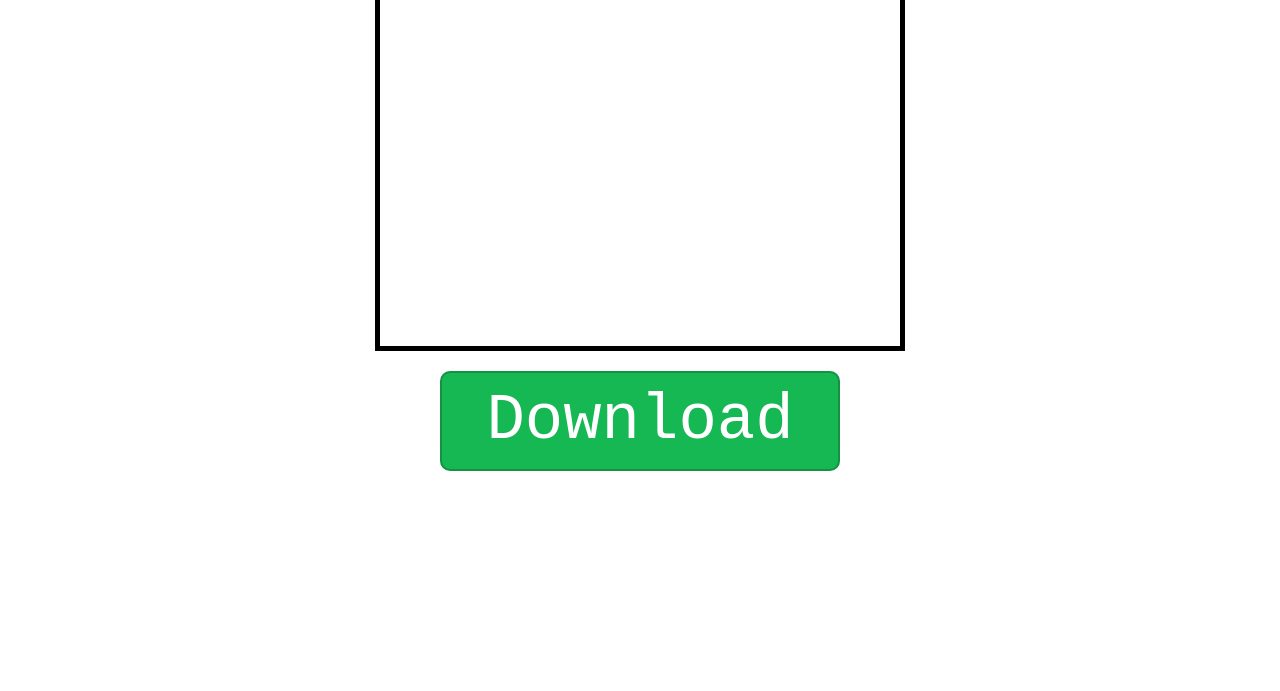
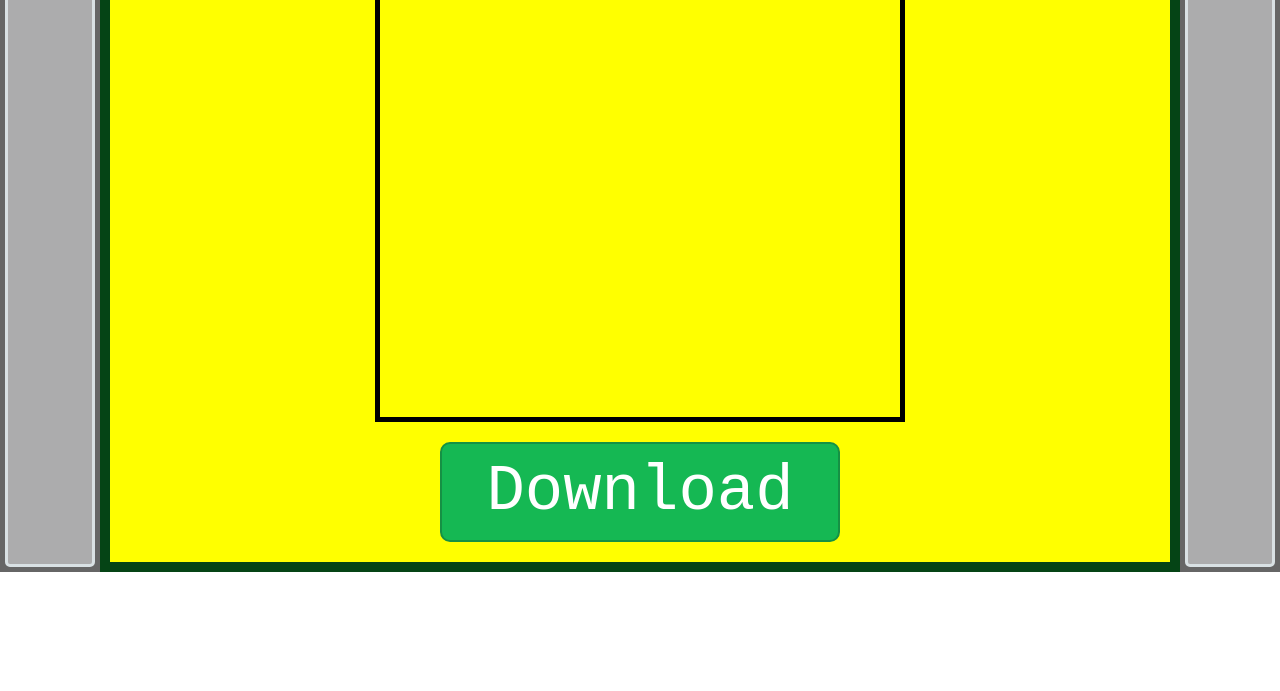
Before and after one commit to ChillerDragon/qpaw, a plain HTML site: page index.html in a window 1280 px wide. Shown: the part 218-909 px from the top of the page. After the commit the page ends 800 px from the top, so only its background shows below. Drawn offline with Linux system fonts and the light colour scheme.

Commit message:
Add menubar structure

```diff
--- a/index.html
+++ b/index.html
@@ -18,14 +18,27 @@
     <title>qpaw</title>
 </head>
 <body>
+    <div class="menu-grid">
+        <div class="menu-bar menu-top">
             <button onclick="drawSize=3">small</button>
             <button onclick="drawSize=5">default</button>
             <button onclick="drawSize=20">large</button>
             <button onclick="drawSize=40">XXL</button>
+        </div>
+        <div class="menu-bar menu-left">
+            <h1>menu left</h1>
+        </div>
+        <div class="menu-bar menu-right">
+            <h1>menu right</h1>
+        </div>
         <div class="center">
             <canvas id="draw-canvas" width="520" height="520"></canvas>
             <a id="download" download="qpaw_output.png"><button type="button" id="btn-download" onClick="download()">Download</button></a>
         </div>
+    </div>
+
+
+
     <script src="global_vars.js"></script>
     <script src="mouse_events.js"></script>
     <script src="download.js"></script>
--- a/style.css
+++ b/style.css
@@ -1,10 +1,42 @@
+.menu-grid {
+    background-color: rgb(102, 102, 102);
+    display: grid;
+    grid-template-rows: 100px 1fr;
+    grid-template-columns: 100px 1fr 100px;
+}
+
+.menu-bar {
+    background-color: rgba(249, 249, 250, 0.479);
+    border: 3px solid #D9E1E4;
+    border-radius: 5px;
+    margin: 5px;
+}
+
+.menu-top {
+    grid-row: 1 / 1;
+    grid-column: 1 / 4;
+}
+
+.menu-left {
+    grid-row: 2 / 2;
+    grid-column: 1 / 1;
+}
+
+.menu-right {
+    grid-row: 2 / 2;
+    grid-column: 3 / 3;
+}
+
 .center {
     display: flex;
     justify-content: center;
     align-items: center;
     flex-direction: column;
-    margin: 200px;
-    margin-top: 10px;
+
+    background-color: yellow;
+    grid-row: 2 / 2;
+    grid-column: 2 / 2;
+    border: 10px solid rgb(5, 68, 21);
 }
 
 #draw-canvas {
@@ -26,3 +58,8 @@
 #btn-download:hover {
     background-color: rgb(28, 212, 99);
 }
+
+html, body {
+    margin: 0;
+    padding: 0;
+}
```
Lines whose indentation alone changed are shown as unchanged.
